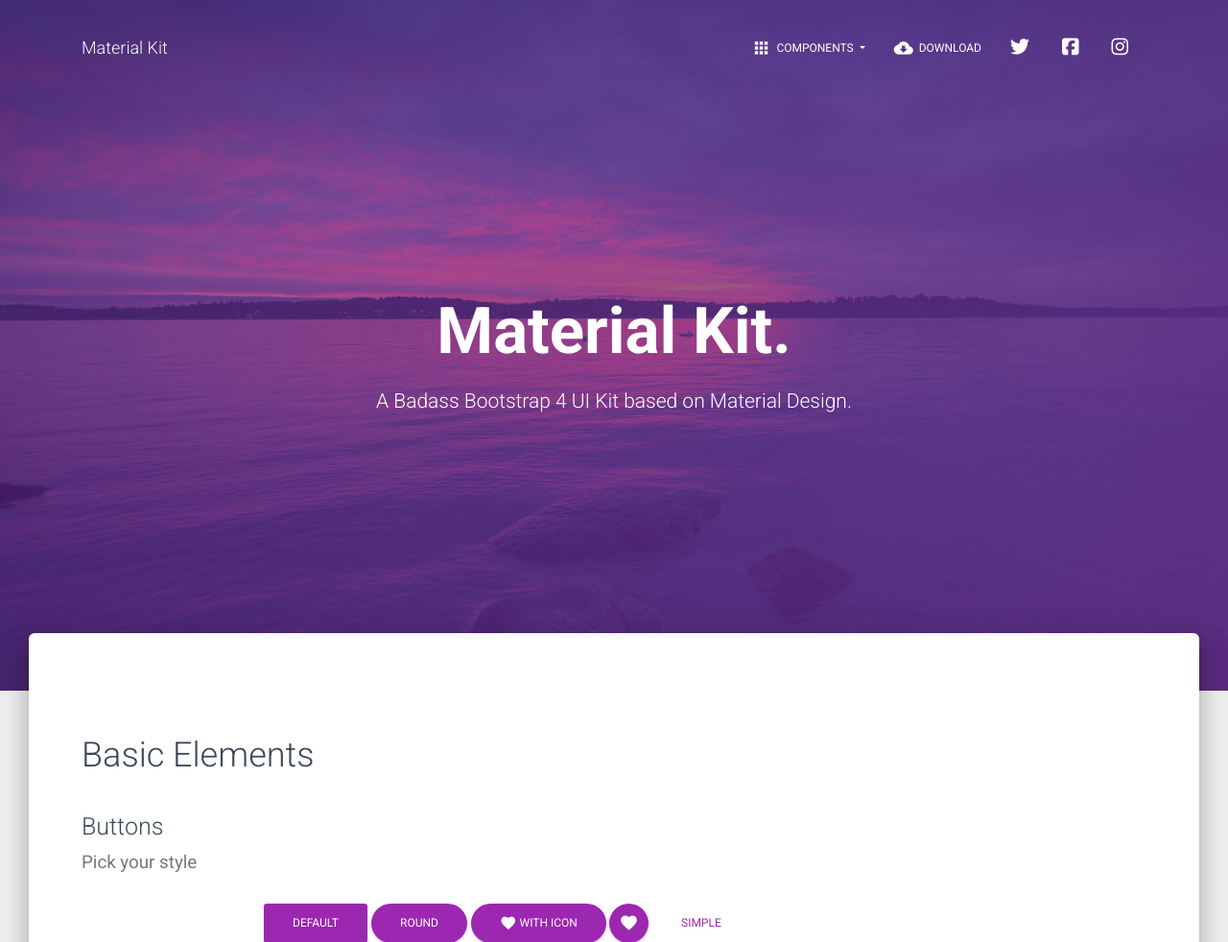
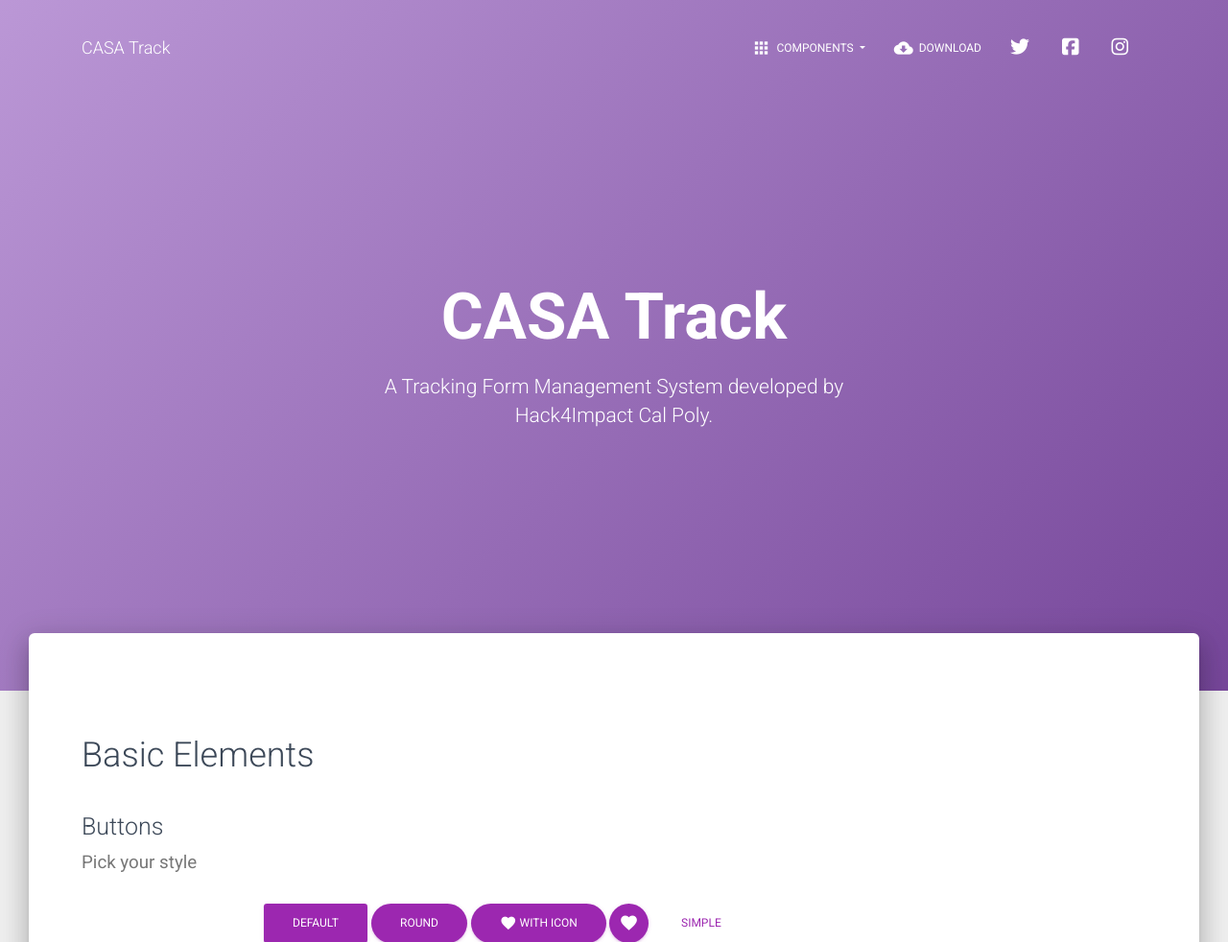
Before and after one commit to rupaltotale/CASA-Track, a Django app: template casa_track/track/templates/track/index.html in a window 1280 px wide. Shown: the top 982 px of the page at 96% size. Run offline with Django 3.2, Linux system fonts and the light colour scheme; the template is opened without the code that fills it, so the values that code supplies are empty; some libraries are stand-ins or nearby versions.

Commit message:
Add initial base page

```diff
--- a/casa_track/casa_track/urls.py
+++ b/casa_track/casa_track/urls.py
@@ -14,8 +14,13 @@ Including another URLconf
     2. Add a URL to urlpatterns:  path('blog/', include('blog.urls'))
 """
 from django.contrib import admin
-from django.urls import path
+from django.urls import path, include
+from django.contrib.staticfiles.urls import staticfiles_urlpatterns
+
 
 urlpatterns = [
     path('admin/', admin.site.urls),
+    path('', include('track.urls')),
 ]
+
+urlpatterns += staticfiles_urlpatterns()
--- a/casa_track/track/templates/track/index.html
+++ b/casa_track/track/templates/track/index.html
@@ -1,22 +1,24 @@
+{% load static %}
+
 <!DOCTYPE html>
 <html lang="en">
 
 <head>
   <meta charset="utf-8" />
-  <link rel="apple-touch-icon" sizes="76x76" href="./assets/img/apple-icon.png">
-  <link rel="icon" type="image/png" href="./assets/img/favicon.png">
+  <link rel="apple-touch-icon" sizes="76x76" href="{% static 'track/img/apple-icon.png' %}">
+  <link rel="icon" type="image/png" href="{% static 'track/img/favicon.png' %}">
   <meta http-equiv="X-UA-Compatible" content="IE=edge,chrome=1" />
   <title>
-    Material Kit by Creative Tim
+    CASA Track
   </title>
   <meta content='width=device-width, initial-scale=1.0, maximum-scale=1.0, user-scalable=0, shrink-to-fit=no' name='viewport' />
   <!--     Fonts and icons     -->
   <link rel="stylesheet" type="text/css" href="https://fonts.googleapis.com/css?family=Roboto:300,400,500,700|Roboto+Slab:400,700|Material+Icons" />
   <link rel="stylesheet" href="https://maxcdn.bootstrapcdn.com/font-awesome/latest/css/font-awesome.min.css">
   <!-- CSS Files -->
-  <link href="./assets/css/material-kit.css?v=2.0.4" rel="stylesheet" />
+  <link href="{% static 'track/css/material-kit.css' %}" rel="stylesheet" />
   <!-- CSS Just for demo purpose, don't include it in your project -->
-  <link href="./assets/demo/demo.css" rel="stylesheet" />
+  <link href="{% static 'track/demo/demo.css' %}" rel="stylesheet" />
 </head>
 
 <body class="index-page sidebar-collapse">
@@ -24,7 +26,7 @@
     <div class="container">
       <div class="navbar-translate">
         <a class="navbar-brand" href="https://demos.creative-tim.com/material-kit/index.html">
-          Material Kit </a>
+          CASA Track </a>
         <button class="navbar-toggler" type="button" data-toggle="collapse" aria-expanded="false" aria-label="Toggle navigation">
           <span class="sr-only">Toggle navigation</span>
           <span class="navbar-toggler-icon"></span>
@@ -71,13 +73,13 @@
       </div>
     </div>
   </nav>
-  <div class="page-header header-filter clear-filter purple-filter" data-parallax="true" style="background-image: url('./assets/img/bg2.jpg');">
+  <div class="page-header header-filter clear-filter purple-filter" data-parallax="true" style="background-image: url("{% static 'track/img/bg2.jpg' %}");">
     <div class="container">
       <div class="row">
         <div class="col-md-8 ml-auto mr-auto">
           <div class="brand">
-            <h1>Material Kit.</h1>
-            <h3>A Badass Bootstrap 4 UI Kit based on Material Design.</h3>
+            <h1>CASA Track</h1>
+            <h3>A Tracking Form Management System developed by Hack4Impact Cal Poly.</h3>
           </div>
         </div>
       </div>
@@ -520,7 +522,7 @@
       </div>
       <!--             navbar -->
       <div id="navbar">
-        <div class="navigation-example" style="background-image: url('./assets/img//bg.jpg');">
+        <div class="navigation-example" style="background-image: url("{% static 'track/img/bg.jpg' %}");">
           <!--        rose navbar with search form -->
           <nav class="navbar navbar-expand-lg bg-rose">
             <div class="container">
@@ -656,7 +658,7 @@
                   <li class="dropdown nav-item">
                     <a href="#pablo" class="profile-photo dropdown-toggle nav-link" data-toggle="dropdown">
                       <div class="profile-photo-small">
-                        <img src="./assets/img/faces/avatar.jpg" alt="Circle Image" class="rounded-circle img-fluid">
+                        <img src="{% static 'track/img/faces/avatar.jpg' %}" alt="Circle Image" class="rounded-circle img-fluid">
                       </div>
                     </a>
                     <div class="dropdown-menu dropdown-menu-right">
@@ -1109,19 +1111,19 @@
           <div class="row">
             <div class="col-sm-2">
               <h4>Rounded Image</h4>
-              <img src="./assets/img/faces/avatar.jpg" alt="Rounded Image" class="rounded img-fluid">
+              <img src="{% static 'track/img/faces/avatar.jpg' %}" alt="Rounded Image" class="rounded img-fluid">
             </div>
             <div class="col-sm-2 ml-auto">
               <h4>Circle Image</h4>
-              <img src="./assets/img/faces/avatar.jpg" alt="Circle Image" class="rounded-circle img-fluid">
+              <img src="{% static 'track/img/faces/avatar.jpg' %}" alt="Circle Image" class="rounded-circle img-fluid">
             </div>
             <div class="col-sm-2 ml-auto">
               <h4>Rounded Raised</h4>
-              <img src="./assets/img/faces/avatar.jpg" alt="Raised Image" class="img-raised rounded img-fluid">
+              <img src="{% static 'track/img/faces/avatar.jpg' %}" alt="Raised Image" class="img-raised rounded img-fluid">
             </div>
             <div class="col-sm-2 ml-auto">
               <h4>Circle Raised</h4>
-              <img src="./assets/img/faces/avatar.jpg" alt="Thumbnail Image" class="img-raised rounded-circle img-fluid">
+              <img src="{% static 'track/img/faces/avatar.jpg' %}" alt="Thumbnail Image" class="img-raised rounded-circle img-fluid">
             </div>
           </div>
           <div class="row">
@@ -1203,7 +1205,7 @@
                 </ol>
                 <div class="carousel-inner">
                   <div class="carousel-item active">
-                    <img class="d-block w-100" src="./assets/img/bg2.jpg" alt="First slide">
+                    <img class="d-block w-100" src="{% static 'track/img/bg2.jpg' %}" alt="First slide">
                     <div class="carousel-caption d-none d-md-block">
                       <h4>
                         <i class="material-icons">location_on</i> Yellowstone National Park, United States
@@ -1211,7 +1213,7 @@
                     </div>
                   </div>
                   <div class="carousel-item">
-                    <img class="d-block w-100" src="./assets/img/bg3.jpg" alt="Second slide">
+                    <img class="d-block w-100" src="{% static 'track/img/bg3.jpg' %}" alt="Second slide">
                     <div class="carousel-caption d-none d-md-block">
                       <h4>
                         <i class="material-icons">location_on</i> Somewhere Beyond, United States
@@ -1219,7 +1221,7 @@
                     </div>
                   </div>
                   <div class="carousel-item">
-                    <img class="d-block w-100" src="./assets/img/bg.jpg" alt="Third slide">
+                    <img class="d-block w-100" src="{% static 'track/img/bg.jpg' %}" alt="Third slide">
                     <div class="carousel-caption d-none d-md-block">
                       <h4>
                         <i class="material-icons">location_on</i> Yellowstone National Park, United States
@@ -1253,7 +1255,7 @@
         </div>
       </div>
     </div>
-    <div class="section section-signup page-header" style="background-image: url('./assets/img/city.jpg');">
+    <div class="section section-signup page-header" style="background-image: url("{% static 'track/img/city.jpg' %}");">
       <div class="container">
         <div class="row">
           <div class="col-lg-4 col-md-6 ml-auto mr-auto">
@@ -1317,13 +1319,13 @@
         <div class="row">
           <div class="col-md-6">
             <a href="examples/landing-page.html" target="_blank">
-              <img src="./assets/img/landing.jpg" alt="Rounded Image" class="img-raised rounded img-fluid">
+              <img src="{% static 'track/img/landing.jpg' %}" alt="Rounded Image" class="img-raised rounded img-fluid">
               <button class="btn  btn-link btn-primary btn-lg">View Landing Page</button>
             </a>
           </div>
           <div class="col-md-6">
             <a href="examples/profile-page.html" target="_blank">
-              <img src="./assets/img/profile.jpg" alt="Rounded Image" class="img-raised rounded img-fluid">
+              <img src="{% static 'track/img/profile.jpg' %}" alt="Rounded Image" class="img-raised rounded img-fluid">
               <button class="btn btn-link btn-primary btn-lg">View Profile Page</button>
             </a>
           </div>
@@ -1439,18 +1441,18 @@
     </div>
   </footer>
   <!--   Core JS Files   -->
-  <script src="./assets/js/core/jquery.min.js" type="text/javascript"></script>
-  <script src="./assets/js/core/popper.min.js" type="text/javascript"></script>
-  <script src="./assets/js/core/bootstrap-material-design.min.js" type="text/javascript"></script>
-  <script src="./assets/js/plugins/moment.min.js"></script>
+  <script src="{% static 'track/js/core/popper.min.js' %}" type="text/javascript"></script>
+  <script src="{% static 'track/js/core/bootstrap-material-design.min.js' %}" type="text/javascript"></script>
+  <script src="{% static 'track/js/core/jquery.min.js' %}" type="text/javascript"></script>
+  <script src="{% static 'track/js/plugins/moment.min.js' %}"></script>
   <!--	Plugin for the Datepicker, full documentation here: https://github.com/Eonasdan/bootstrap-datetimepicker -->
-  <script src="./assets/js/plugins/bootstrap-datetimepicker.js" type="text/javascript"></script>
+  <script src="{% static 'track/js/plugins/bootstrap-datetimepicker.js' %}" type="text/javascript"></script>
   <!--  Plugin for the Sliders, full documentation here: http://refreshless.com/nouislider/ -->
-  <script src="./assets/js/plugins/nouislider.min.js" type="text/javascript"></script>
+  <script src="{% static 'track/js/plugins/nouislider.min.js' %}" type="text/javascript"></script>
   <!--	Plugin for Sharrre btn -->
-  <script src="./assets/js/plugins/jquery.sharrre.js" type="text/javascript"></script>
+  <script src="{% static 'track/js/plugins/jquery.sharrre.js' %}" type="text/javascript"></script>
   <!-- Control Center for Material Kit: parallax effects, scripts for the example pages etc -->
-  <script src="./assets/js/material-kit.js?v=2.0.4" type="text/javascript"></script>
+  <script src="{% static 'track/js/material-kit.js' %}" type="text/javascript"></script>
   <script>
     $(document).ready(function() {
       //init DateTimePickers
--- /dev/null
+++ b/casa_track/track/urls.py
@@ -0,0 +1,6 @@
+from django.urls import path
+from . import views
+
+urlpatterns = [
+    path('', views.index),
+]
--- a/casa_track/track/views.py
+++ b/casa_track/track/views.py
@@ -1,3 +1,5 @@
 from django.shortcuts import render
 
 # Create your views here.
+def index(request):
+   return render(request, 'track/index.html')
```
